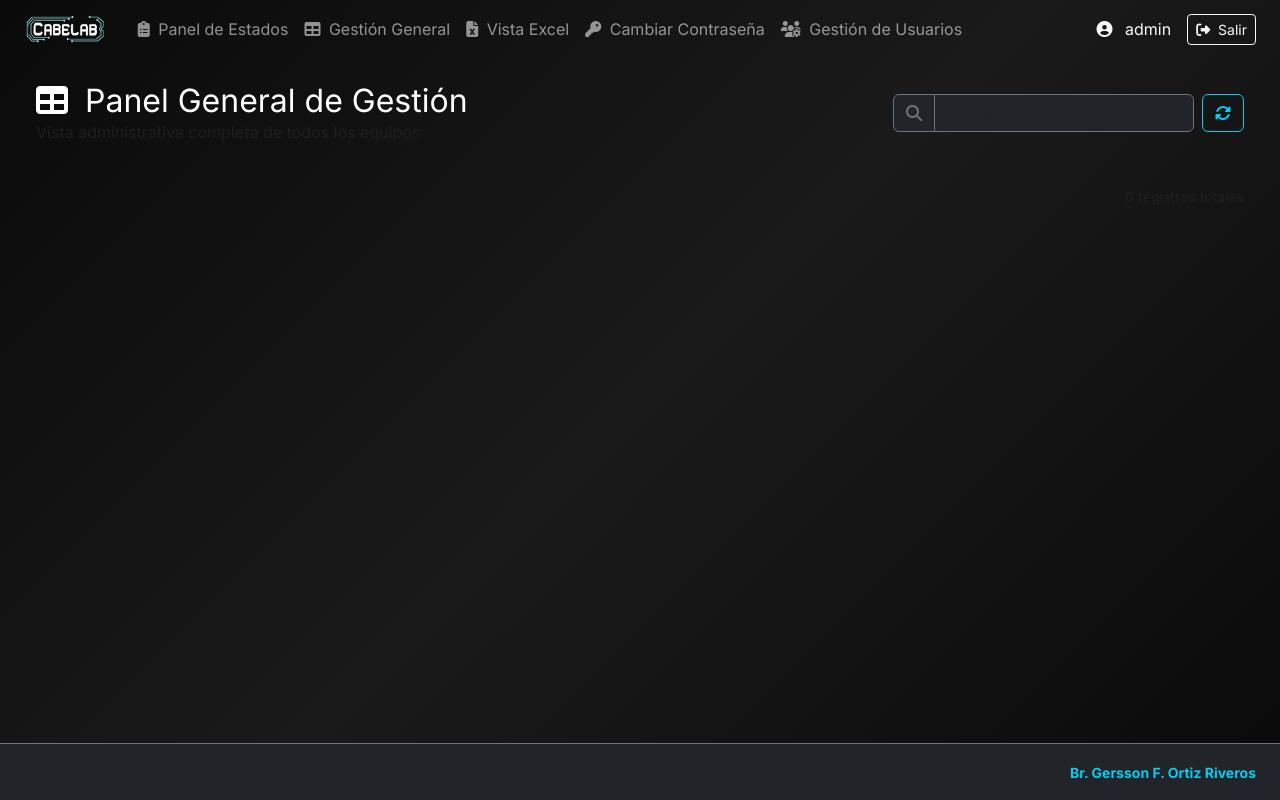
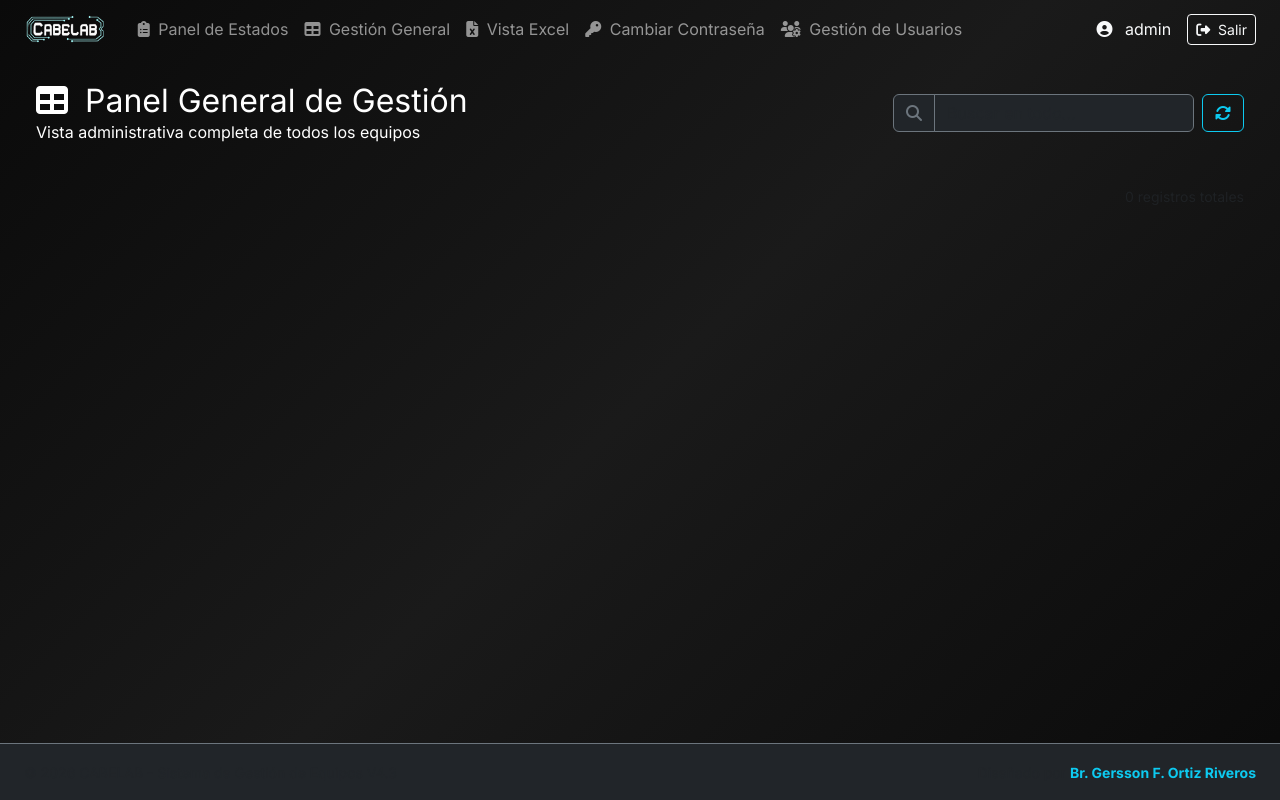
Before and after one commit to Venllas1/System_Control, a Flask app: page /general in a window 1280 px wide. Run offline with Flask 3, Linux system fonts and the light colour scheme; a user stored in the database is signed in; data comes from the database, SQL or seed files in the repository; data that the repository does not hold is empty.

Commit message:
Actualizacion 4.6

```diff
--- a/app/static/css/dashboard.css
+++ b/app/static/css/dashboard.css
@@ -3,9 +3,9 @@
     --bg-primary: #0f1419;
     --bg-secondary: #1a1d2e;
     --bg-card: rgba(26, 29, 46, 0.8);
-    --border-color: rgb(255, 255, 255);
+    --border-color: rgba(255, 255, 255, 0.1);
     --text-primary: #ffffff;
-    --text-secondary: #ffffff;
+    --text-secondary: #4d4b4b;
     --accent-blue: #3b82f6;
     --accent-cyan: #00d9ff;
 }
--- a/app/templates/gestion_general.html
+++ b/app/templates/gestion_general.html
@@ -8,7 +8,7 @@
     <div class="d-flex justify-content-between align-items-center mb-4">
         <div>
             <h2 class="text-white mb-0"><i class="fas fa-table me-2"></i> Panel General de Gestión</h2>
-            <p class="text-muted mb-0">Vista administrativa completa de todos los equipos</p>
+            <p class="text-white mb-0">Vista administrativa completa de todos los equipos</p>
         </div>
         <div class="d-flex gap-2">
             <div class="input-group">
@@ -300,7 +300,7 @@
                 <td>
                     <div class="d-flex flex-column">
                         <span class="fw-bold text-white">${item.marca}</span>
-                        <small class="text-muted">${item.modelo}</small>
+                        <small class="text-white">${item.modelo}</small>
                     </div>
                 </td>
                 <td><span class="badge bg-secondary font-monospace" style="font-size: 0.75rem;">${(item.estado || '').toUpperCase()}</span></td>
```
